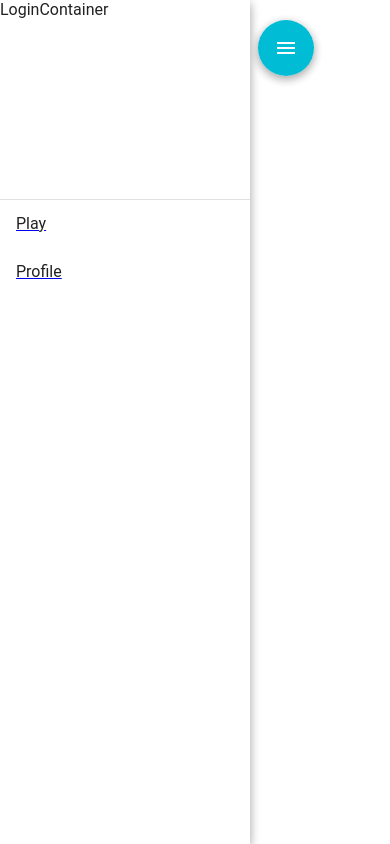
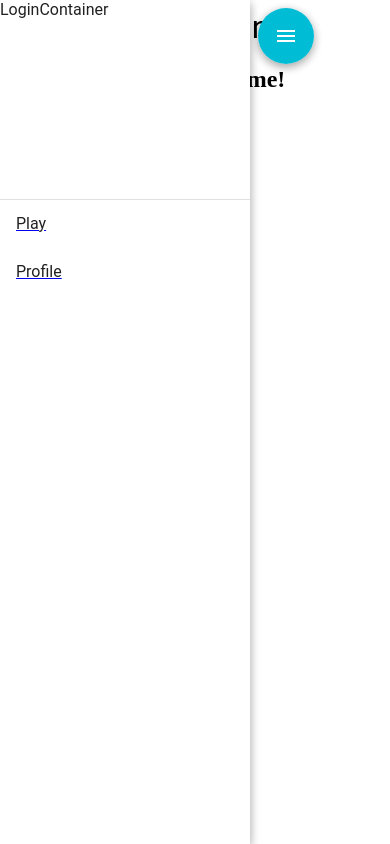
Before and after one commit to jizusun/ssr-web-utils, a React (Create React App) app: page / in a window 390 px wide. Built offline with nearby package versions, Linux system fonts and the light colour scheme.

Commit message:
Use css from styled-components to do media-query
- https://www.lynda.com/React-js-tutorials/Styling-mobile/558648/597676-4.html?autoplay=true

```diff
--- a/src/containers/Template.js
+++ b/src/containers/Template.js
@@ -1,6 +1,7 @@
 import React, {Component} from 'react'
 import MuiThemeProvider from 'material-ui/styles/MuiThemeProvider'
 import NavDrawer from '../components/NavDrawer'
+import {Header, Main} from '../styled/Template'
 
 class Template extends Component {
 	render() {
@@ -8,9 +9,13 @@ class Template extends Component {
 			<MuiThemeProvider>
 				<div>
 					<NavDrawer />
-					<main>
+					<Header>
+						TicTacTuring
+					</Header>
+
+					<Main>
 						{this.props.children}
-					</main>
+					</Main>
 				</div>
 			</MuiThemeProvider>
 		)
--- /dev/null
+++ b/src/styled/Template.js
@@ -0,0 +1,30 @@
+import React from 'react'
+import styled from 'styled-components'
+import {media} from '../utils/media'
+
+
+export const Header = styled.header`
+	text-align: center;
+	font-size: 2em;
+	font-family: 'Roboto', sans-serif;
+`
+
+export const Container = styled.div`
+	display: flex;
+	flex-direction: column;
+	align-items: center;
+	margin: auto;
+	width: 80%;
+	min-height: 80vh;
+	${media.handheld`
+		min-height: 100%;
+	`}
+`
+
+export const Main = (props) => {
+	return (
+		<Container>
+			{props.children}
+		</Container>
+	)
+}
--- /dev/null
+++ b/src/utils/media.js
@@ -0,0 +1,9 @@
+import {css} from 'styled-components'
+
+export const media = {
+	handheld: (...args) => css`
+		@media (max-width: 800px) {
+			${ css(...args) }
+		}
+	`
+}
```
